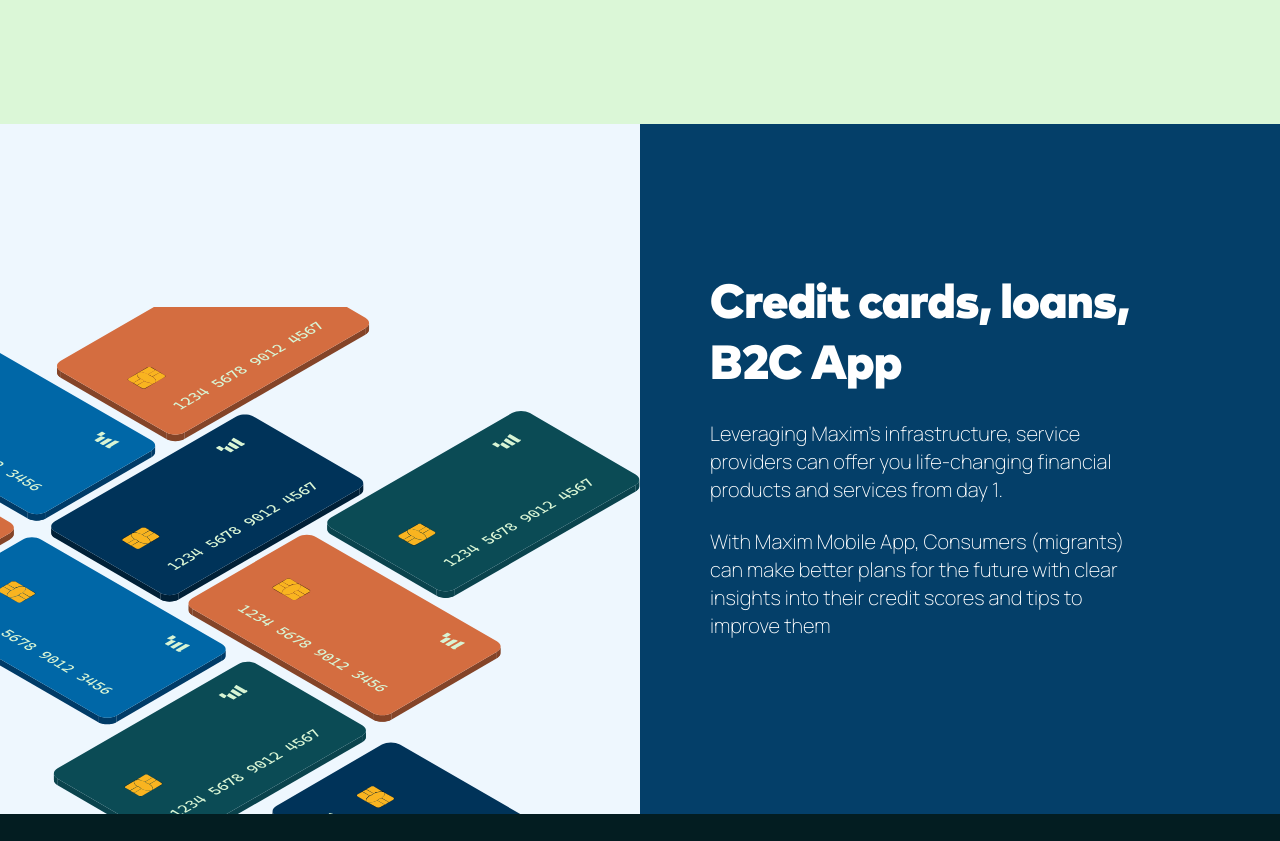
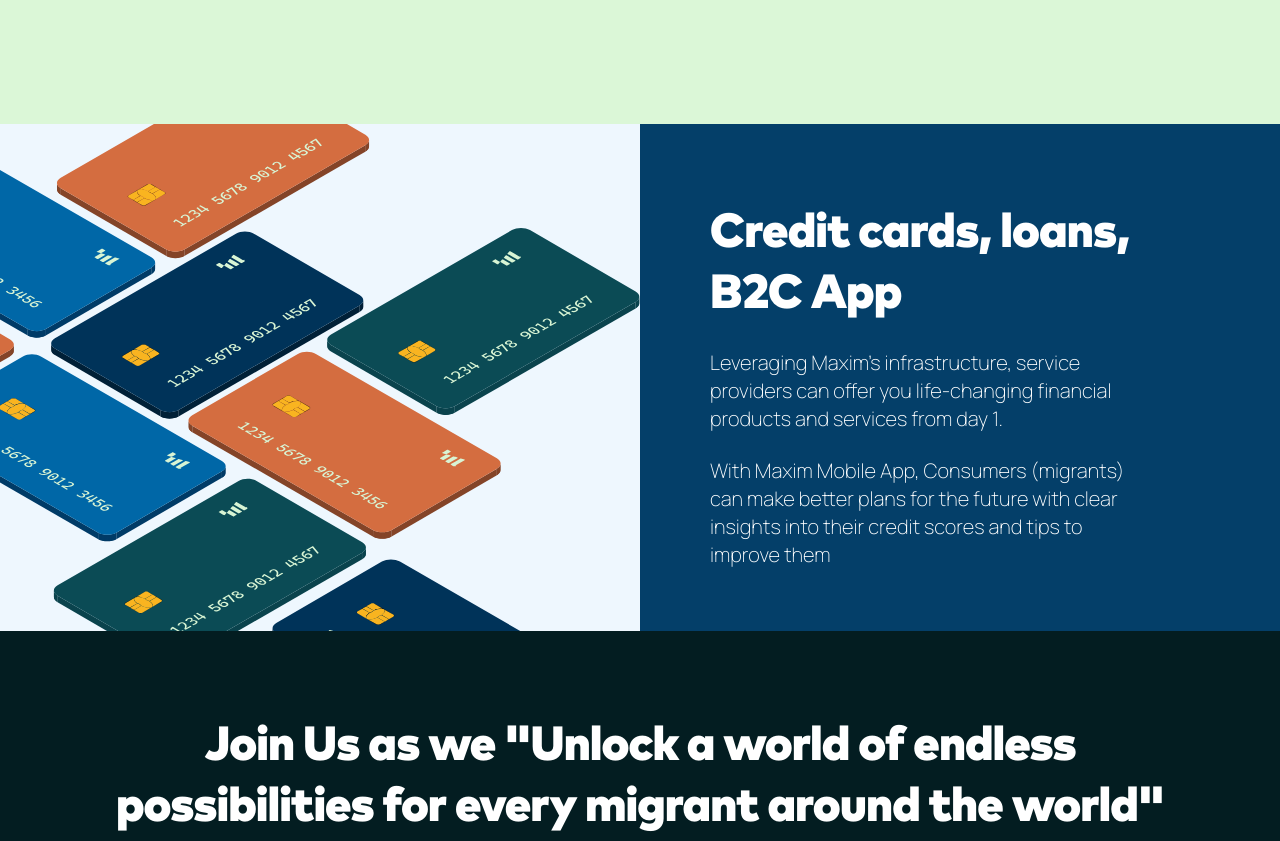
Before and after one commit to lawrencelucky/maxim-v-one, a website: page index.html in a window 1280 px wide. Shown: the part 2380-3221 px from the top of the page. Drawn offline with Linux system fonts and the light colour scheme.

Commit message:
feat: making changes

```diff
--- a/index.html
+++ b/index.html
@@ -197,19 +197,17 @@
     <section class="">
       <div class="w-full lg:grid xl:gap-0 lg:grid-cols-12">
         <div class="bg-[#EEF7FE] lg:col-span-6 relative">
-          <div
-            class="justify-self-end pt-10 lg:pt-0 w-full bg-[#EEF7FE] lg:mt-0 xl:flex xl:items-end xl:h-full"
-          >
+          <div class="w-full bg-[#EEF7FE]">
             <img src="./public/images/credit_card.svg" />
           </div>
         </div>
 
-        <div class="bg-[#043F69] lg:col-span-6">
+        <div class="bg-[#043F69] flex items-center lg:col-span-6">
           <div
-            class="w-full max-w-[557px] lg:max-w-[701px] px-4 md:pr-6 lg:pr-8 xl:pr-[144px] text-white py-10 md:py-20 lg:py-[100px] xl:py-[150px] pb-8"
+            class="w-full max-w-[557px] lg:max-w-[701px] px-4 md:pr-6 lg:pr-8 xl:pr-[144px] text-white pt-10 sm:pt-0"
           >
             <p
-              class="w-full mb-[18px] lg:pl-[24px] xl:pl-[54px] text-[24px] leading-[32px] font-markproblack font-black tracking-[-1px] leading-10 md:text-5xl md:mb-6 md:leading-[61px]"
+              class="w-full mb-[18px] lg:pl-[24px] xl:pl-[54px] text-[24px] font-markproblack font-black tracking-[-1px] leading-10 md:text-5xl md:mb-6 md:leading-[61px]"
             >
               Credit cards, loans,<br />B2C App
             </p>
@@ -230,38 +228,6 @@
         </div>
       </div>
     </section>
-
-    <!-- Start block Fifth-->
-    <!-- <section class="w-full">
-      <div
-        class="px-4 md:px-6 lg:px-8 xl:px-0 py-10 md:py-20 lg:py-[100px] lg:max-w-[1152px] mx-auto"
-      >
-        <div class="w-full lg:flex lg:justify-between">
-          <div
-            class="w-full max-w-[557px] text-[#01121E] lg:w-[80%] xl:w-[100%] xl:max-w-[462px] mr-0 place-self-center"
-          >
-            <p
-              class="w-full mb-6 text-[24px] leading-[32px] font-markproblack font-black tracking-[-1px] leading-10 md:text-5xl md:leading-[61px]"
-            >
-              Services:<br />Referencing
-            </p>
-            <p
-              class="text-base font-light font-Manrope md:leading-7 md:text-xl mb-6"
-            >
-              We leverage our credit rail technology with your existing and
-              usable (repetitive) “credit worthy data” to create and boost your
-              credit report readily accessible for use for referencing to
-              lenders, landlords, and other organisations you may be seeking
-              credit or other financial services from.
-            </p>
-          </div>
-
-          <div class="mt-8 md:mt-20 lg:my-0 lg:mt-0 w-full lg:max-w-[848px]">
-            <img src="./public/images/Maxim_Services.png" />
-          </div>
-        </div>
-      </div>
-    </section> -->
 
     <!-- Start block Sixth-->
     <section
```
